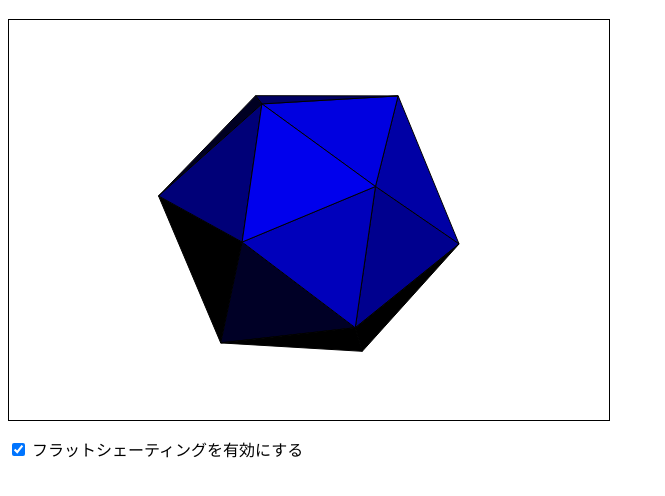
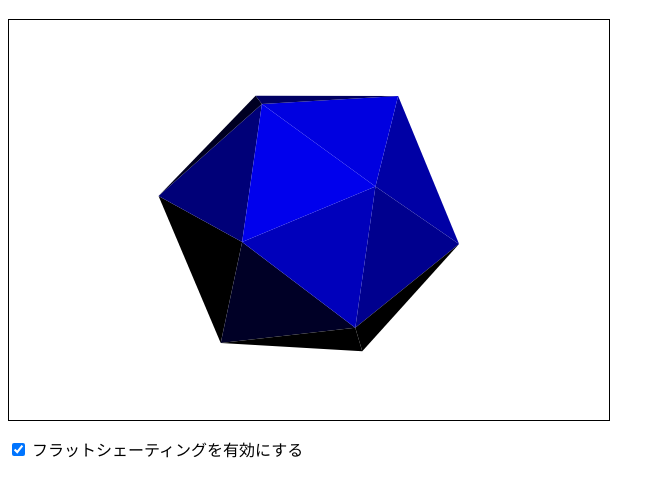
Before and after one commit to nakaken0629/3dstudy, a plain HTML site: page session4_0.html in a window 1280 px wide. Shown: the part 70-566 px from the top of the page, without its empty margins (0-665 px from the left). Drawn offline with Linux system fonts and the light colour scheme.

Commit message:
フラットシェーティング有効時に枠線を描画しないように修正

```diff
--- a/session4_0.html
+++ b/session4_0.html
@@ -35,7 +35,8 @@ var cls = function() {
 };
 
 var fillTriangle = function(p, light) {
-    if (document.forms[0].enabled.checked) {
+    var checked = document.forms[0].enabled.checked
+    if (checked) {
         /* フラットシェーティングあり */
         /* ポリゴンの法線ベクトル */
         var n = normal(p);
@@ -76,7 +77,9 @@ var fillTriangle = function(p, light) {
     }
     ctx.closePath();
     ctx.fill();
-    ctx.stroke();
+    if (!checked) {
+        ctx.stroke();
+    }
 };
 
 var multiply = function(v, r) {
```
